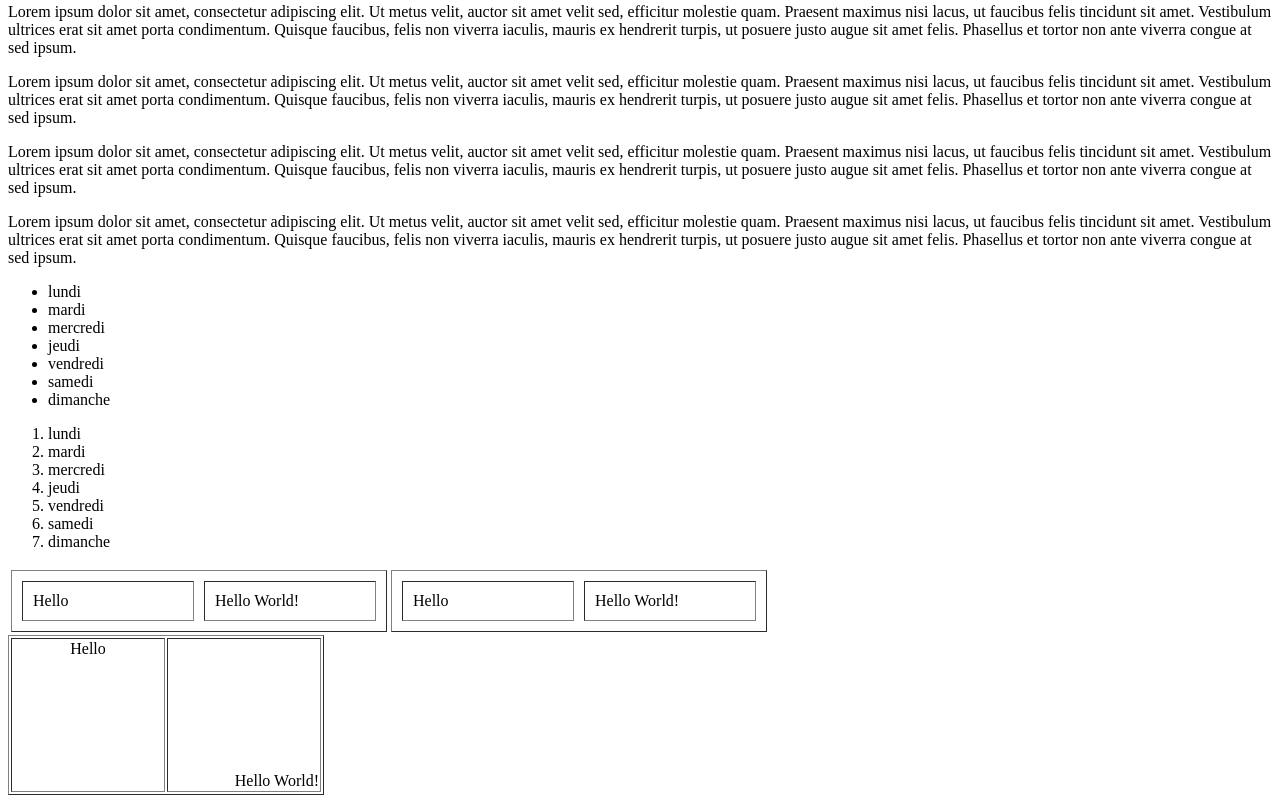
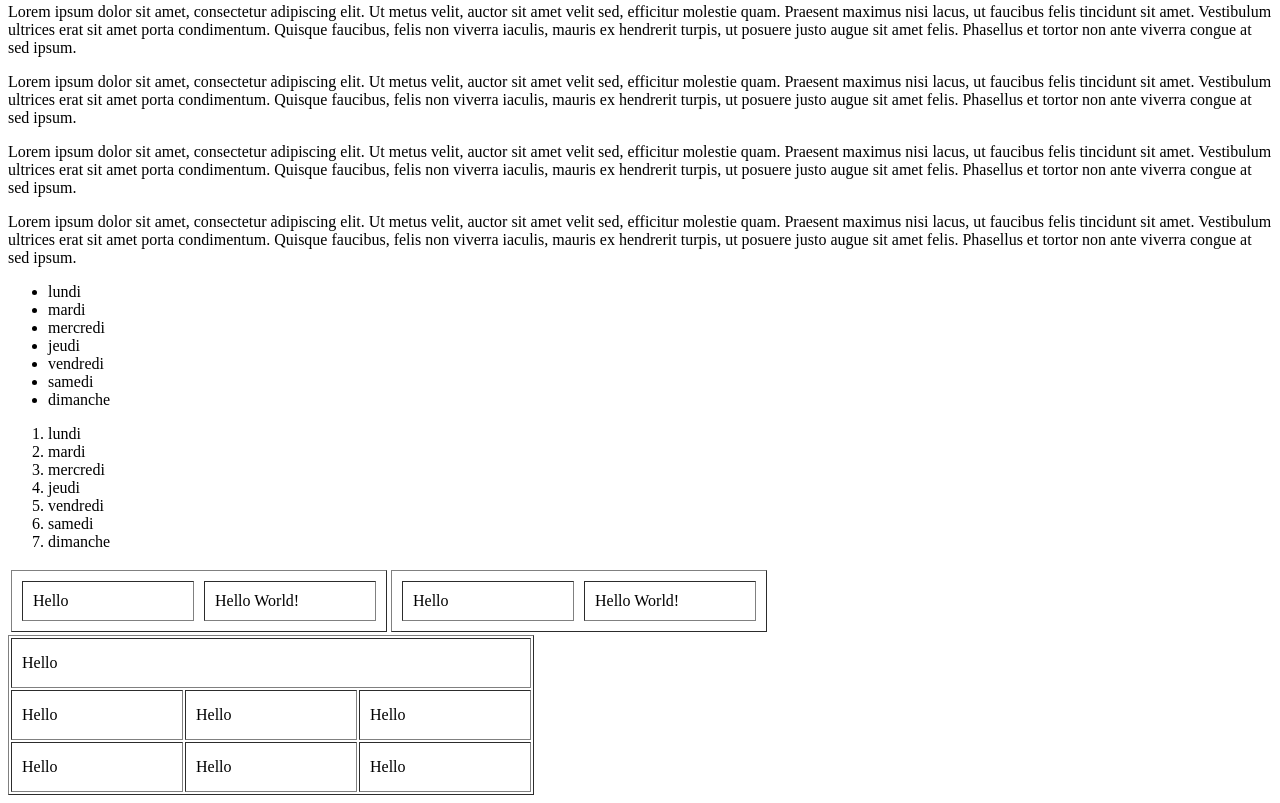
Before and after one commit to zbiggs12/zbiggs12.github.io, a plain HTML site: page root/index.html in a window 1280 px wide. Shown: the part 1520-2323 px from the top of the page. Drawn offline with Linux system fonts and the light colour scheme.

Commit message:
root folder

```diff
--- a/root/index.html
+++ b/root/index.html
@@ -76,10 +76,19 @@
         </table>
 
 
-        <table border="1">
-            <tr>
-                <td width="150px" height="150px" align="center" valign="top">Hello</td>
-                <td width="150px" height="150px" align="right" valign="bottom">Hello World!</td>
+        <table border="1" cellpadding="10">
+            <tr height="50px">
+                <td width="150px" colspan="3">Hello</td>
+            </tr>
+             <tr height="50px">
+                <td width="150px">Hello</td>
+                <td width="150px">Hello</td>
+                <td width="150px">Hello</td>
+            </tr>
+             <tr height="50px">
+                <td width="150px">Hello</td>
+                <td width="150px">Hello</td>
+                <td width="150px">Hello</td>
             </tr>
         </table>
 
```
